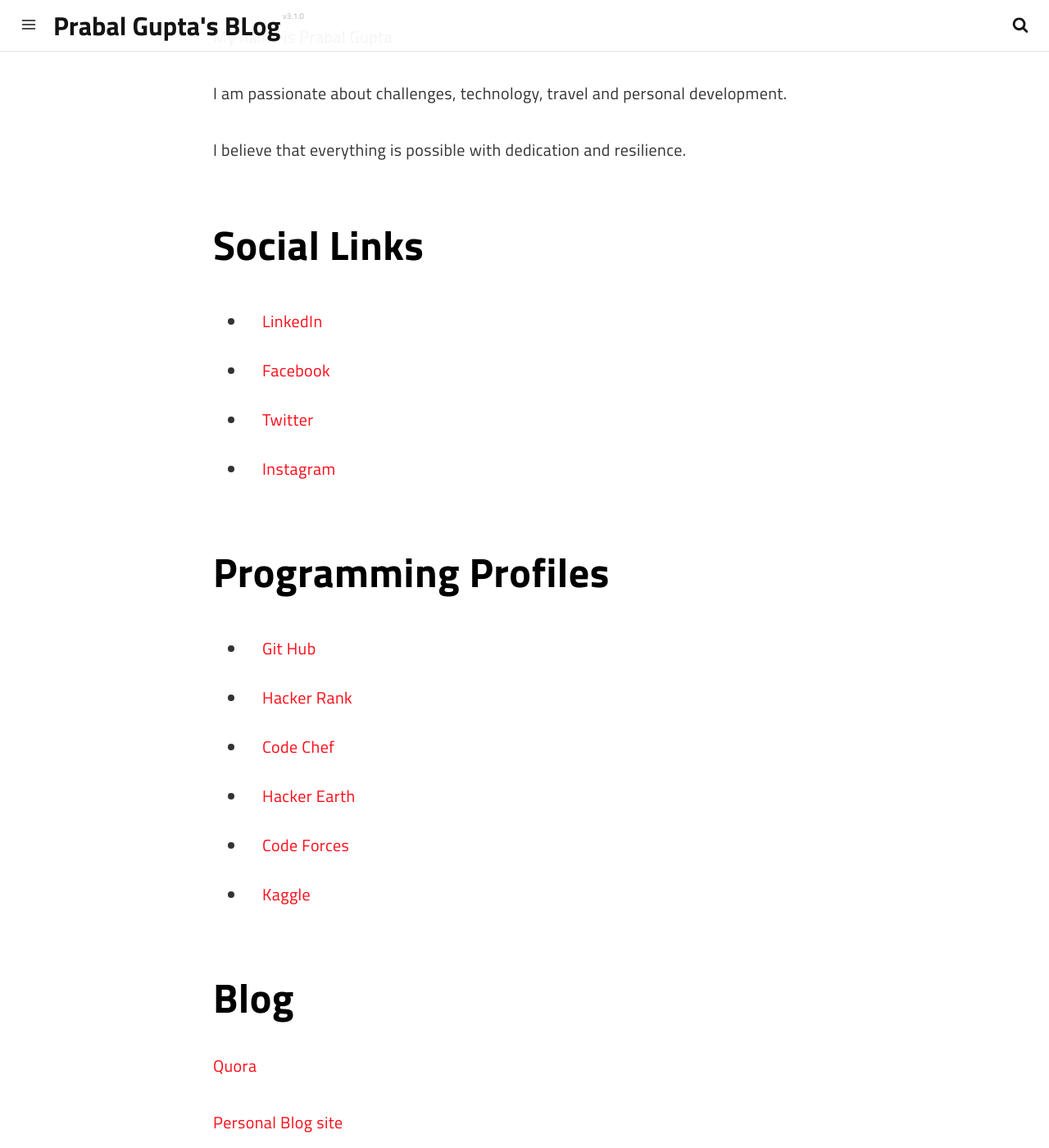
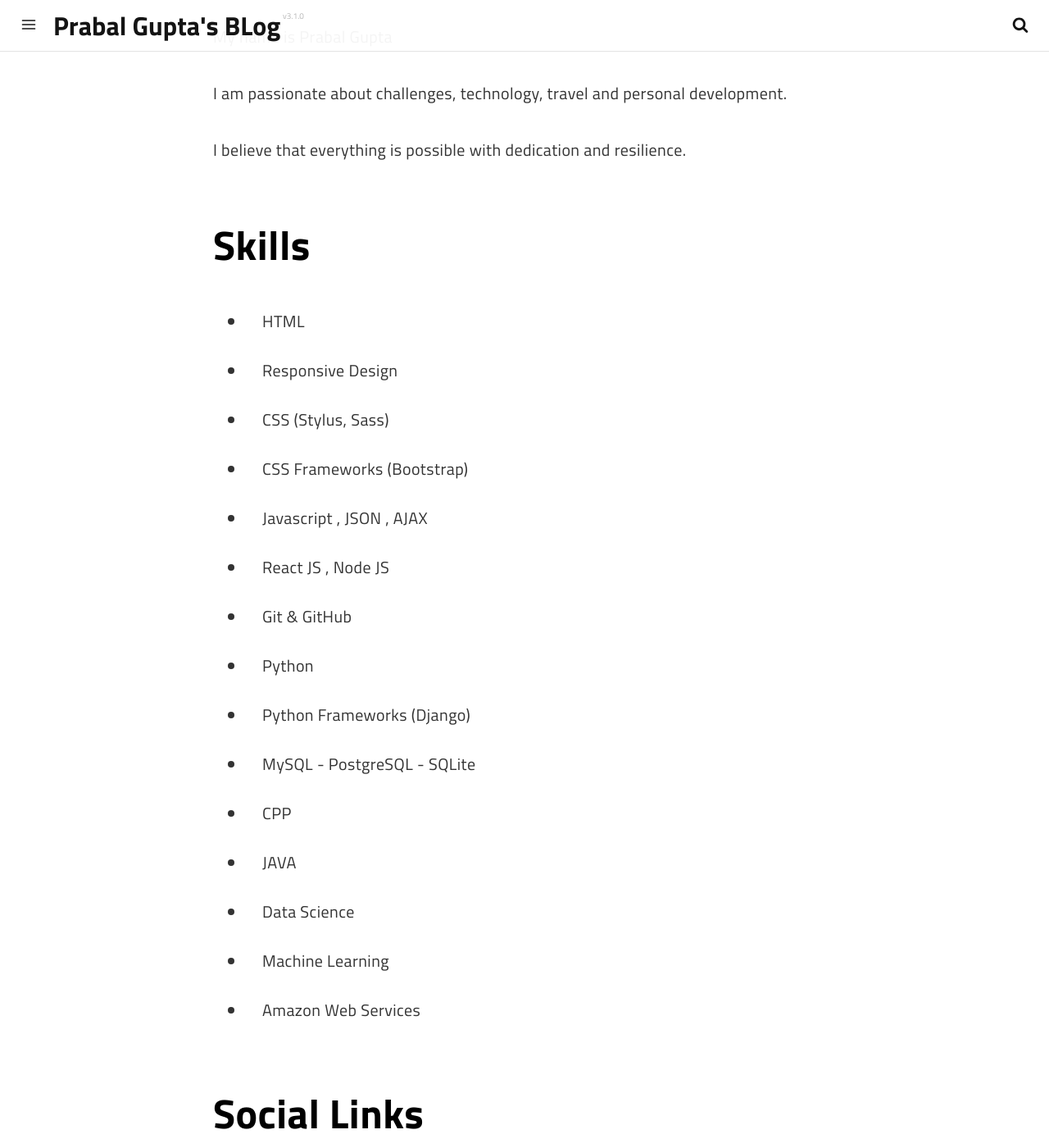
Before and after one commit to prabalgupta12/prabalgupta12.github.io, a Jekyll site: the page built from pages/about.md, in a window 1280 px wide and 1400 px high, scrolled down 693 px. Shown: the whole window at 82% size. Built offline with Jekyll 4.4.1, drawn with Linux system fonts in a browser that asks for light colours; a script that is not in the unit is left out.

Commit message:
new changes in about

```diff
--- a/_config.yml
+++ b/_config.yml
@@ -66,7 +66,7 @@ paginate_content:
   debug: false
   collections:
     - posts
-  auto: false
+  auto: true
   separator: "--page-break--"
   permalink: "/:num/"
   seo_canonical: true
--- a/pages/about.md
+++ b/pages/about.md
@@ -14,7 +14,40 @@ permalink: /about/
 
 I believe that everything is possible with dedication and resilience.
 
+# Skills
+* HTML
+
+* Responsive Design
+
+* CSS (Stylus, Sass)
+
+* CSS Frameworks (Bootstrap)
+
+* Javascript , JSON , AJAX
+
+* React JS , Node JS
+
+* Git & GitHub
+
+* Python
+
+* Python Frameworks (Django)
+
+* MySQL - PostgreSQL - SQLite
+
+* CPP
+
+* JAVA
+
+* Data Science
+
+* Machine Learning
+
+* Amazon Web Services
+
 # Social Links
+* [Git Hub](https://github.com/prabalgupta12)
+
 * [LinkedIn](https://www.linkedin.com/in/prabal-gupta)
 
 * [Facebook](https://www.facebook.com/prabalgupt)
@@ -24,8 +57,6 @@ I believe that everything is possible with dedication and resilience.
 * [Instagram](https://www.instagram.com/karma__the_only_truth)
 
 # Programming Profiles
-* [Git Hub](https://github.com/prabalgupta12)
-
 * [Hacker Rank](https://www.hackerrank.com/prabalgupta4343)
 
 * [Code Chef](https://www.codechef.com/users/prabalgupta)
```
Also changed, not shown: other parts of pages/about.md (+4 -2 lines), 2 other files.
